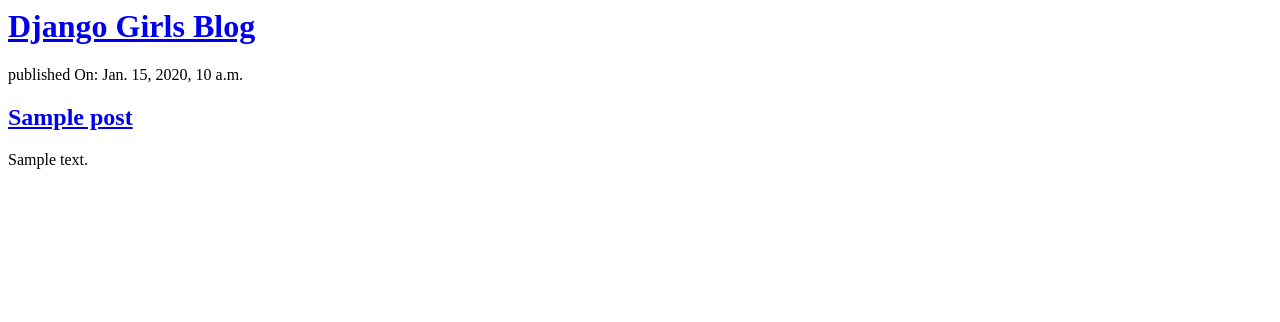
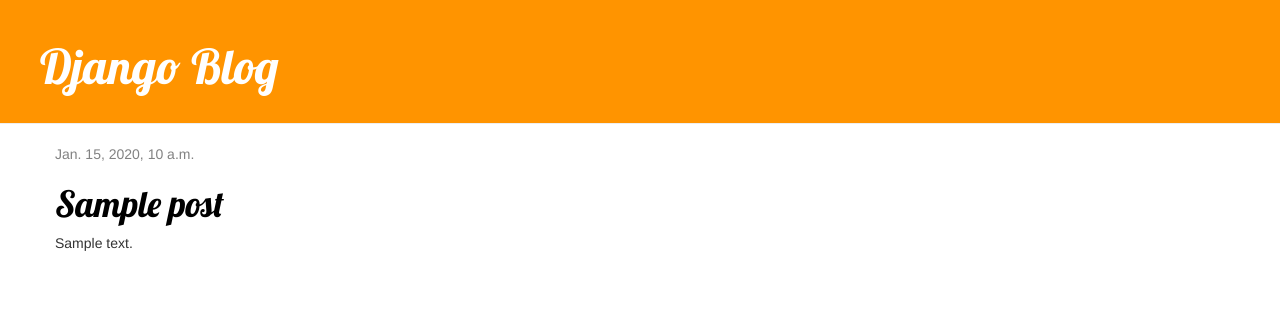
Before and after one commit to Maheshtheright/DjangoLearning, a Django app: page / in a window 1280 px wide. Shown: the top 322 px of the page. Run offline with Django 3.2, Linux system fonts and the light colour scheme; tables that the repository leaves empty hold one stand-in row (values such as "Sample post"); some libraries are stand-ins or nearby versions.

Commit message:
Applying CSS(blog.css) for the page(post_list.html).

```diff
--- /dev/null
+++ b/blog/static/css/blog.css
@@ -0,0 +1,46 @@
+.page-header {
+    background-color: #ff9400;
+    margin-top: 0;
+    padding: 20px 20px 20px 40px;
+}
+
+.page-header h1, .page-header h1 a, .page-header h1 a:visited, .page-header h1 a:active {
+    color: #ffffff;
+    font-size: 36pt;
+    text-decoration: none;
+}
+
+.content {
+    margin-left: 40px;
+}
+
+h1, h2, h3, h4 {
+    font-family: 'Lobster', cursive;
+}
+
+.date {
+    color: #828282;
+}
+
+.save {
+    float: right;
+}
+
+.post-form textarea, .post-form input {
+    width: 100%;
+}
+
+.top-menu, .top-menu:hover, .top-menu:visited {
+    color: #ffffff;
+    float: right;
+    font-size: 26pt;
+    margin-right: 20px;
+}
+
+.post {
+    margin-bottom: 70px;
+}
+
+.post h1 a, .post h1 a:visited {
+    color: #000000;
+}
--- a/blog/templates/blog/post_list.html
+++ b/blog/templates/blog/post_list.html
@@ -1,18 +1,31 @@
+{% load staticfiles%}
 <html>
     <head>
-        <title>Blog Posts</title>
+        <title>Django Sample</title>
+        <link rel="stylesheet" href="//maxcdn.bootstrapcdn.com/bootstrap/3.2.0/css/bootstrap.min.css">
+        <link rel="stylesheet" href="//maxcdn.bootstrapcdn.com/bootstrap/3.2.0/css/bootstrap-theme.min.css">
+        <link href='//fonts.googleapis.com/css?family=Lobster&subset=latin,latin-ext' rel='stylesheet' type='text/css'>
+        <link rel="stylesheet" href="{% static 'css/blog.css' %}">
     </head>
     <body>
-        <div>
-			<h1><a href="/">Django Girls Blog</a></h1>
-		</div>
+        <div class="page-header">
+            <h1><a href="/">Django Blog</a></h1>
+        </div>
 
-		{% for post in posts %}
-			<div>
-				<p>published On: {{ post.published_date }}</p>
-				<h2><a href="#">{{ post.title }}</a></h2>
-				<p>{{ post.text|linebreaksbr }}</p>
-			</div>
-		{% endfor %}
+        <div class="content container">
+            <div class="row">
+                <div class="col-md-8">
+                {% for post in posts %}
+                    <div class="post">
+                        <div class="date">
+                            {{ post.published_date }}
+                        </div>
+                        <h1><a href="">{{ post.title }}</a></h1>
+                        <p>{{ post.text|linebreaksbr }}</p>
+                    </div>
+                {% endfor %}
+                </div>
+            </div>
+        </div>
     </body>
 </html>
```
